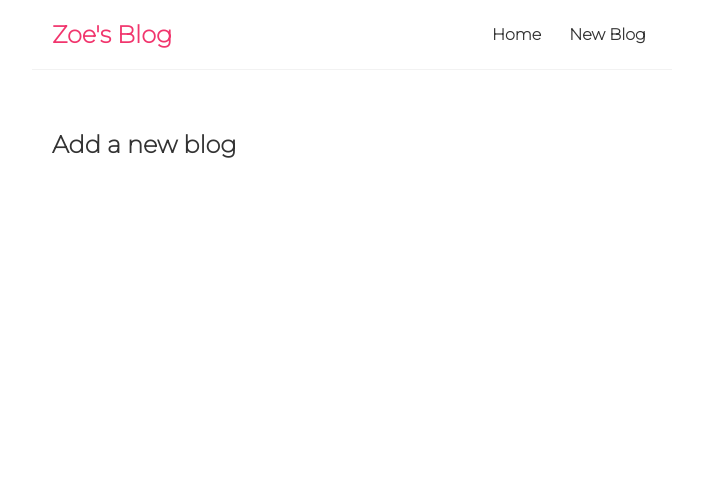
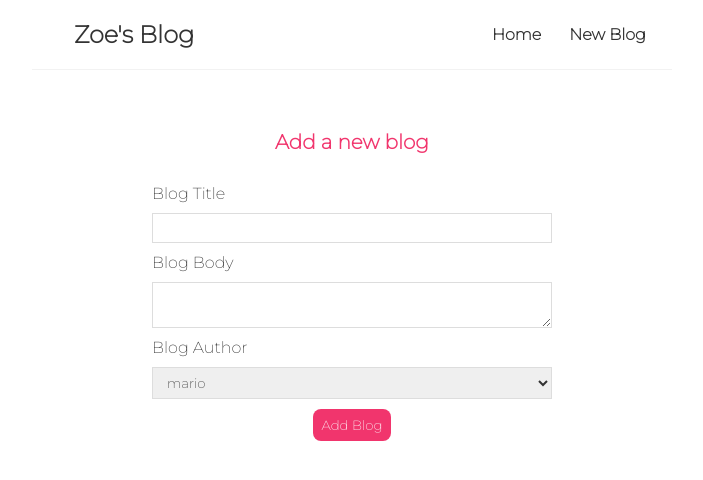
Before and after one commit to zoemlt/react-blog, a React (Create React App) app: page /create in a window 1280 px wide. Shown: the top 480 px of the page, without its empty margins (288-991 px from the left). Built offline with nearby package versions, Linux system fonts and the light colour scheme.

Commit message:
Create form and update values dynamically

```diff
--- a/src/Create.js
+++ b/src/Create.js
@@ -1,7 +1,37 @@
+import { useState } from "react";
+
 const Create = () => {
+    const [ title, setTitle] = useState("");
+    const [ body, setBody] = useState("");
+    const [ author, setAuthor] = useState("mario");
+
     return (
         <div className="create">
             <h2>Add a new blog</h2>
+            <form>
+                <label>Blog Title</label>
+                <input
+                    type="text"
+                    required
+                    value={title}
+                    onChange={(e) => setTitle(e.target.value)}
+                />
+                <label>Blog Body</label>
+                <textarea
+                    required
+                    value={body}
+                    onChange={(e) => setBody(e.target.value)}
+                ></textarea>
+                <label>Blog Author</label>
+                <select
+                    value={author}
+                    onChange={(e) => setAuthor(e.target.value)}
+                >
+                    <option value="mario">mario</option>
+                    <option value="yoshi">yoshi</option>
+                </select>
+                <button>Add Blog</button>
+            </form>
         </div>
     )
 }
--- a/src/Navbar.js
+++ b/src/Navbar.js
@@ -3,7 +3,7 @@
 const Navbar = () => {
     return (
         <nav className="navbar">
-            <h1>Zoe's Blog</h1>
+            <h1><Link to="/">Zoe's Blog</Link></h1>
             <div className="links">
                 <Link to="/">Home</Link>
                 <Link to="/create">New Blog</Link>
--- a/src/index.css
+++ b/src/index.css
@@ -11,9 +11,6 @@
   margin: 0 auto;
   border-bottom: 1px solid #f2f2f2;
   font-weight: bold;
-}
-.navbar h1 {
-  color: #f1356d;
 }
 .navbar .links {
   margin-left: auto;
@@ -46,21 +43,19 @@
   color: #f1356d;
   margin-bottom: 8px;
 }
-.blog-preview a {
+.blog-preview a{
   text-decoration: none;
 }
 
 /* blog details page */
 .blog-details h2 {
   font-size: 20px;
-  color:#f1356d;
+  color: #f1356d;
   margin-bottom: 10px;
 }
-
 .blog-details div {
   margin: 20px 0;
 }
-
 .blog-details button {
   background: #f1356d;
   color: #fff;
@@ -69,3 +64,35 @@
   border-radius: 8px;
   cursor: pointer;
 }
+
+/* create new blog form */
+.create {
+  max-width: 400px;
+  margin: 0 auto;
+  text-align: center;
+}
+.create label {
+  text-align: left;
+  display: block;
+}
+.create h2 {
+  font-size: 20px;
+  color: #f1356d;
+  margin-bottom: 30px;
+}
+.create input, .create textarea, .create select {
+  width: 100%;
+  padding: 6px 10px;
+  margin: 10px 0;
+  border: 1px solid #ddd;
+  box-sizing: border-box;
+  display: block;
+}
+.create button {
+  background: #f1356d;
+  color: #fff;
+  border: 0;
+  padding: 8px;
+  border-radius: 8px;
+  cursor: pointer;
+}
```
